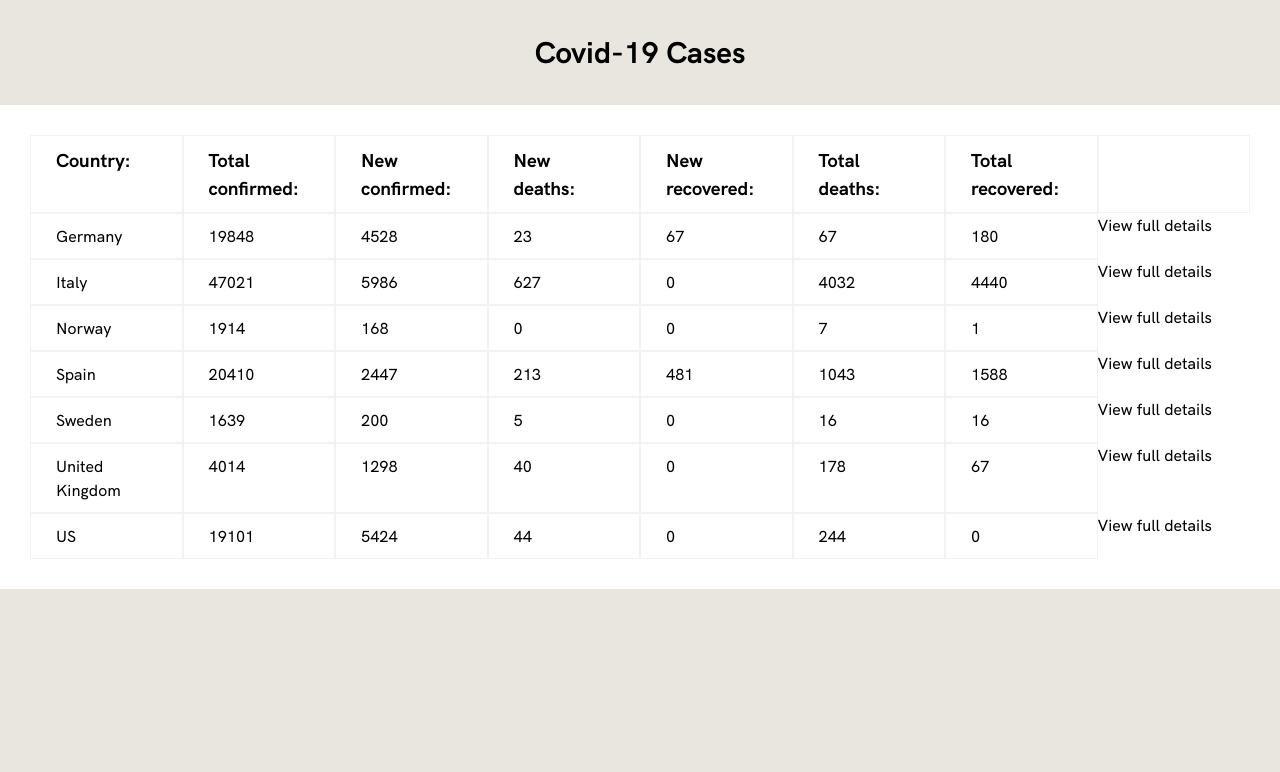
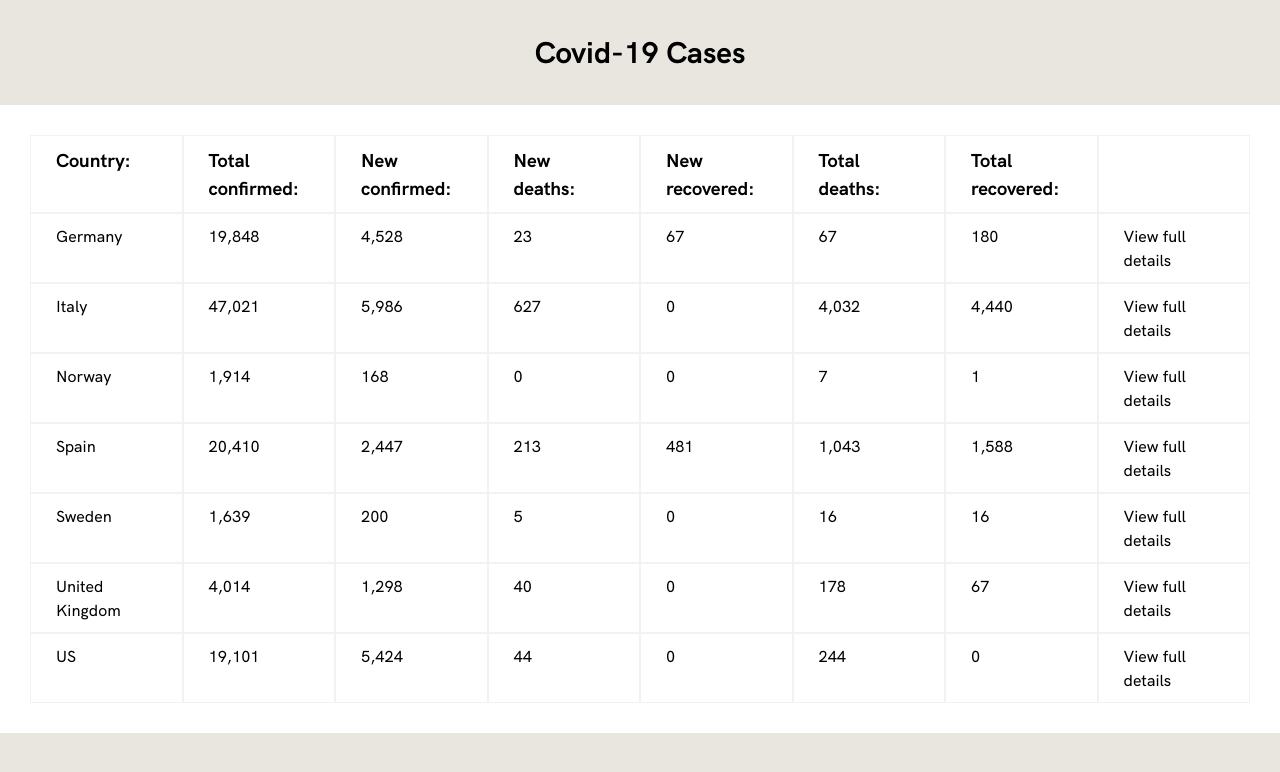
Before and after one commit to jcoszig/covid19, a React (Create React App) app: page / in a window 1280 px wide. Shown: the top 772 px of the page. Built offline with nearby package versions, Linux system fonts and the light colour scheme.

Commit message:
formatted numbers with commas, and general improvements to table

```diff
--- a/src/components/App.js
+++ b/src/components/App.js
@@ -4,9 +4,7 @@ import styled from 'styled-components';
 import Header from "./Header";
 import CountrySummary from "./CountrySummary";
 import CountrySummaryHeader from "./CountrySummaryHeader";
-import {  CountrySummaryTableWrapper,
-          CountrySummaryTable,
-          CountrySummaryTableLi } from "../styles/CountrySummaryTable.js";
+import {  CountrySummaryTableWrapper, CountrySummaryTable } from "../styles/CountrySummaryTable.js";
 
 class App extends Component {
 
--- a/src/components/CountrySummary.js
+++ b/src/components/CountrySummary.js
@@ -1,5 +1,7 @@
 import React, { Component } from "react";
 import { Link } from "react-router-dom";
+import { CountrySummaryTableLi } from "../styles/CountrySummaryTable";
+import { numberWithCommas } from "../helpers";
 
 class CountrySummary extends Component {
 
@@ -7,17 +9,17 @@ class CountrySummary extends Component {
 
         return (
             <>
-                <li>{this.props.country}</li>
-                <li>{this.props.totalConfirmed}</li>
-                <li>{this.props.newConfirmed}</li>
-                <li>{this.props.newDeaths}</li>
-                <li>{this.props.newRecovered}</li>
-                <li>{this.props.totalDeaths}</li>
-                <li>{this.props.totalRecovered}</li>
+                <CountrySummaryTableLi>{this.props.country}</CountrySummaryTableLi>
+                <CountrySummaryTableLi>{numberWithCommas(this.props.totalConfirmed)}</CountrySummaryTableLi>
+                <CountrySummaryTableLi>{numberWithCommas(this.props.newConfirmed)}</CountrySummaryTableLi>
+                <CountrySummaryTableLi>{numberWithCommas(this.props.newDeaths)}</CountrySummaryTableLi>
+                <CountrySummaryTableLi>{numberWithCommas(this.props.newRecovered)}</CountrySummaryTableLi>
+                <CountrySummaryTableLi>{numberWithCommas(this.props.totalDeaths)}</CountrySummaryTableLi>
+                <CountrySummaryTableLi>{numberWithCommas(this.props.totalRecovered)}</CountrySummaryTableLi>
                 <Link to={`/graph/${this.props.slug}`}>
-                    <li className="country-summary-view-full">
+                    <CountrySummaryTableLi className="country-summary-view-full">
                         <p>View full details</p>
-                    </li>
+                    </CountrySummaryTableLi>
                 </Link>
             </>
         );
--- a/src/components/CountrySummaryHeader.js
+++ b/src/components/CountrySummaryHeader.js
@@ -1,10 +1,13 @@
 import React, { Component } from "react";
+import { CountrySummaryTableLi } from "../styles/CountrySummaryTable.js";
 
 class CountrySummaryHeader extends Component {
 
     render() {
         return (
-            <li><h3>{this.props.header}</h3></li>
+            <CountrySummaryTableLi>
+                <h3>{this.props.header}</h3>
+            </CountrySummaryTableLi>
         );
     }
 }
--- a/src/helpers.js
+++ b/src/helpers.js
@@ -2,3 +2,7 @@
 
 // Minified debouncer
 export function debounce(a,b,c){var d,e;return function(){function h(){d=null,c||(e=a.apply(f,g))}var f=this,g=arguments;return clearTimeout(d),d=setTimeout(h,b),c&&!d&&(e=a.apply(f,g)),e}}
+
+export function numberWithCommas(num) {
+    return num.toString().replace(/(\d)(?=(\d{3})+(?!\d))/g, '$1,')
+  }
--- a/src/style.scss
+++ b/src/style.scss
@@ -6,4 +6,3 @@
 // Partials
 @import './styles/partials/theme';
 @import './styles/partials/app';
-@import './styles/partials/grid';
--- a/src/styles/partials/_grid.scss
+++ /dev/null
@@ -1,5 +0,0 @@
-.country-summary-table > li {
-    background-color: #fff;
-    border: 1px solid #f2f2f2;
-    padding: 1rem 2.5rem;
-}
```
